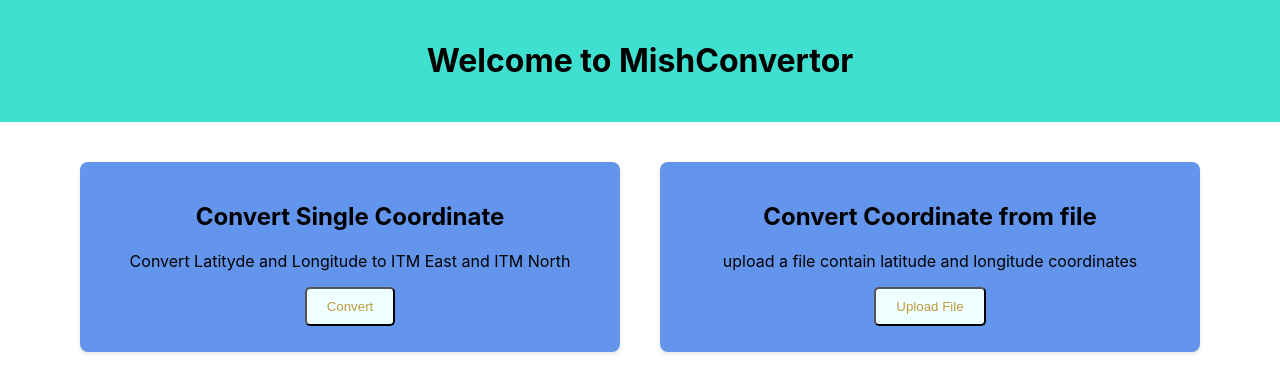
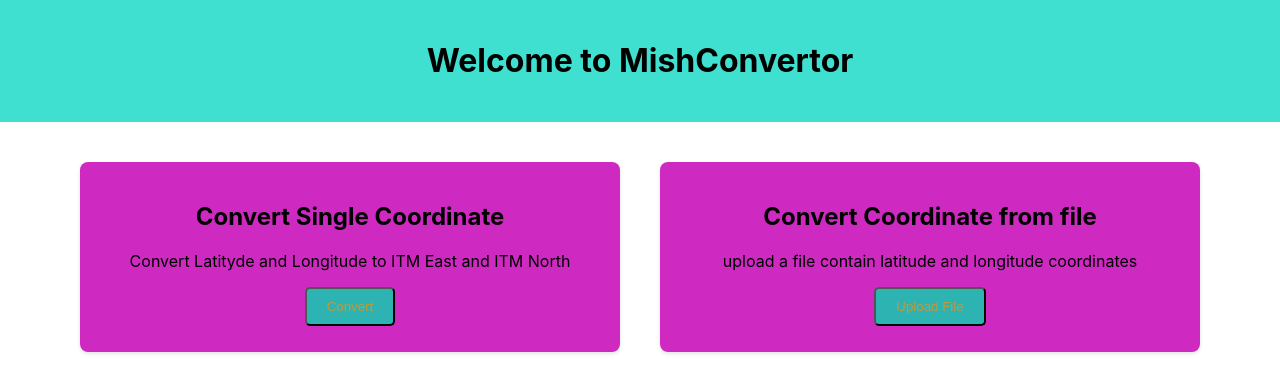
Before and after one commit to tsachbak/itm-convertor, a React (Create React App) app: page / in a window 1280 px wide. Shown: the top 392 px of the page. Built offline with nearby package versions, Linux system fonts and the light colour scheme.

Commit message:
update main page colors

```diff
--- a/src/MainPage.module.css
+++ b/src/MainPage.module.css
@@ -19,7 +19,7 @@
 }
 
 .taskCard {
-  background-color: cornflowerblue;
+  background-color: rgb(206, 41, 192);
   border-radius: 8px;
   box-shadow: 0 2px 4px rgba(0, 0, 0, 0.1);
   padding: 20px;
@@ -30,7 +30,7 @@
 }
 
 .taskButton {
-  background-color: azure;
+  background-color: rgb(46, 179, 179);
   color: rgb(190, 154, 62);
   padding: 10px 20px;
   border-radius: 5px;
```
